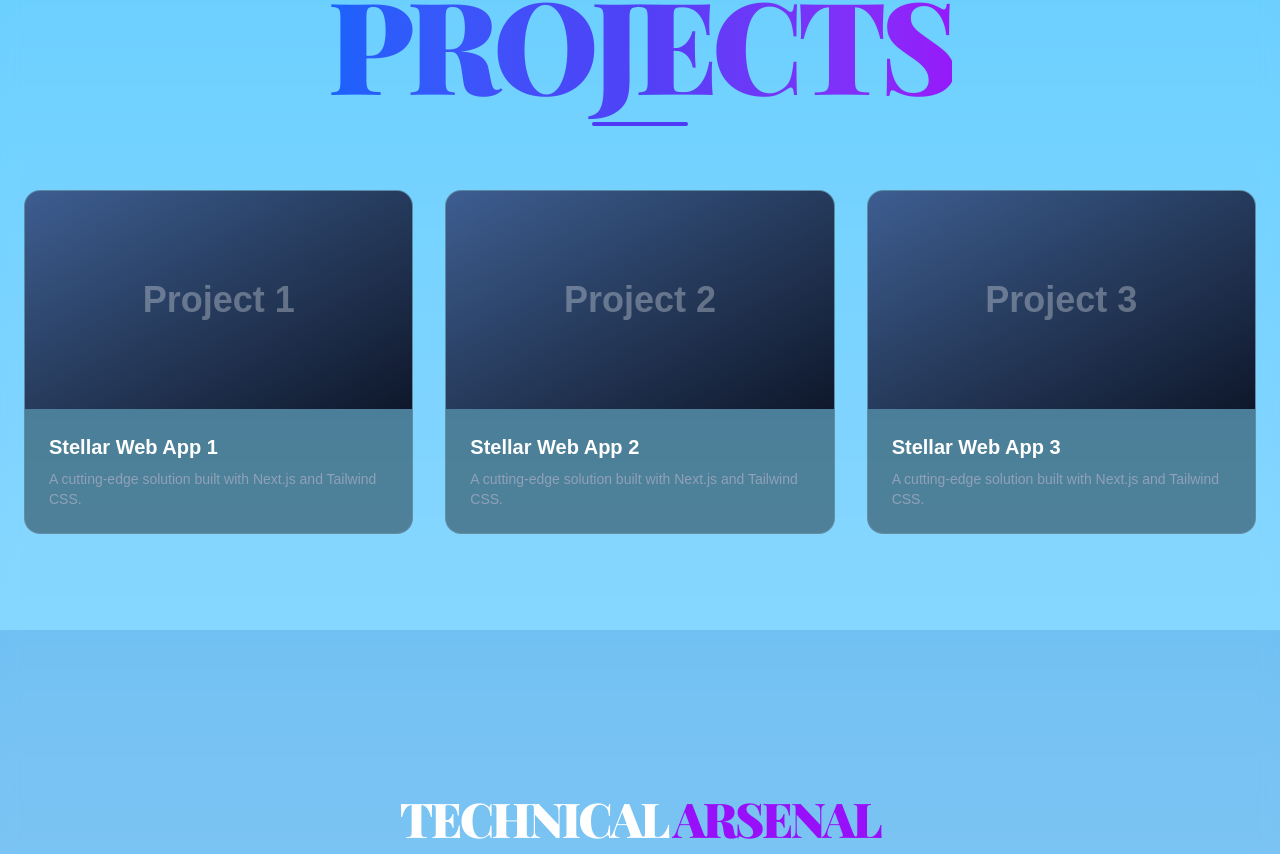
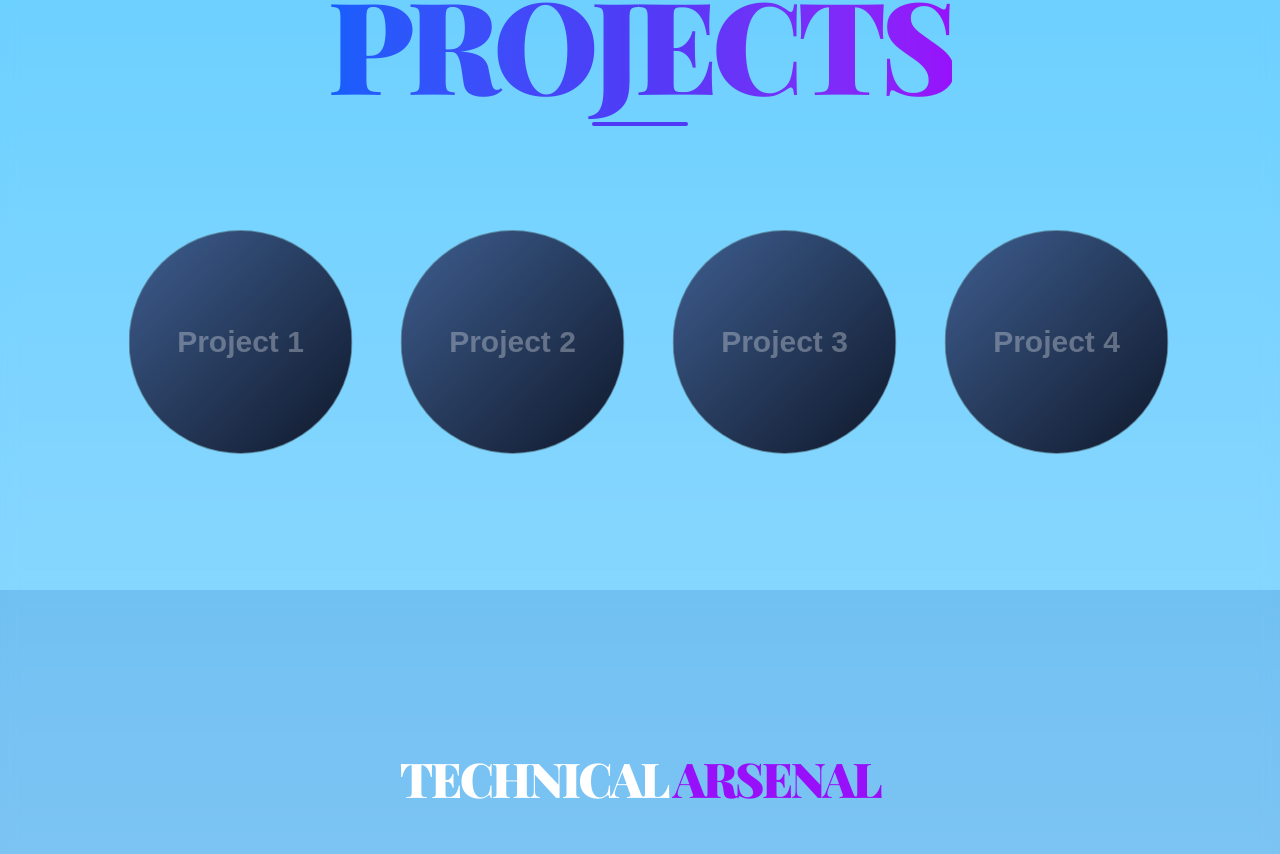
Before and after one commit to aasthakumari03/updated_Portfolio, a Next.js app: page / in a window 1280 px wide. Shown: the part 1126-1980 px from the top of the page. Built offline with nearby package versions, Linux system fonts and the light colour scheme; a web font is replaced by a local one.

Commit message:
added animation to projects page

```diff
--- a/app/globals.css
+++ b/app/globals.css
@@ -171,4 +171,24 @@ body {
     background-position: center;
     will-change: transform, opacity;
   }
+
+  @keyframes marquee {
+    0% {
+      transform: translateX(100vw);
+    }
+
+    100% {
+      transform: translateX(-100%);
+    }
+  }
+
+  .animate-marquee {
+    display: flex;
+    width: max-content;
+    animation: marquee 12s linear infinite;
+  }
+
+  .animate-marquee:hover {
+    animation-play-state: paused;
+  }
 }
--- a/app/page.tsx
+++ b/app/page.tsx
@@ -148,23 +148,23 @@ export default function Home() {
             </h2>
             <div className="w-24 h-1 bg-indigo-600 mx-auto rounded-full"></div>
           </div>
-          <div className="grid grid-cols-1 md:grid-cols-2 lg:grid-cols-3 gap-8 max-w-7xl w-full">
-            {[1, 2, 3].map((i) => (
-              <div key={i} className="group relative overflow-hidden rounded-2xl bg-black/40 border border-white/10 transition-all duration-700 ease-[cubic-bezier(0.23,1,0.32,1)] hover:scale-[1.03] hover:border-indigo-500/50 hover:shadow-[0_0_50px_rgba(79,70,229,0.2)]">
-                <div className="aspect-video bg-gradient-to-br from-indigo-900/40 to-slate-900 flex items-center justify-center text-white/20 transition-transform duration-700 ease-in-out group-hover:scale-110">
-                  <span className="text-4xl font-bold text-white/30 group-hover:text-white/50 transition-colors duration-500">Project {i}</span>
-                </div>
-                <div className="p-6 transition-colors duration-500 group-hover:bg-indigo-900/20">
-                  <h3 className="text-xl font-bold text-white mb-2 group-hover:text-indigo-300 transition-colors duration-300">Stellar Web App {i}</h3>
-                  <p className="text-slate-400 text-sm group-hover:text-slate-300 transition-colors duration-300">A cutting-edge solution built with Next.js and Tailwind CSS.</p>
-                </div>
-                <div className="absolute inset-0 bg-indigo-600/10 opacity-0 group-hover:opacity-100 transition-opacity duration-500 flex items-center justify-center pointer-events-none">
-                  <div className="bg-white text-indigo-600 px-8 py-3 rounded-full font-bold transform translate-y-8 group-hover:translate-y-0 transition-all duration-500 ease-[cubic-bezier(0.23,1,0.32,1)] shadow-2xl opacity-0 group-hover:opacity-100">
-                    View Details
+          <div className="relative w-full overflow-hidden py-10">
+            <div className="animate-marquee flex gap-12">
+              {[1, 2, 3, 4].map((i, index) => (
+                <div key={index} className="group relative w-56 h-56 rounded-full overflow-hidden bg-black/40 border border-white/10 transition-all duration-700 ease-[cubic-bezier(0.23,1,0.32,1)] hover:scale-110 hover:border-indigo-500/50 hover:shadow-[0_0_50px_rgba(79,70,229,0.2)] flex-shrink-0">
+                  <div className="absolute inset-0 bg-gradient-to-br from-indigo-900/40 to-slate-900 flex items-center justify-center text-white/20 transition-transform duration-700 ease-in-out group-hover:scale-110">
+                    <span className="text-3xl font-bold text-white/30 group-hover:text-white/50 transition-colors duration-500">Project {i}</span>
+                  </div>
+                  <div className="absolute inset-0 flex flex-col items-center justify-center p-8 text-center bg-black/60 opacity-0 group-hover:opacity-100 transition-opacity duration-500">
+                    <h3 className="text-xl font-bold text-white mb-2 text-indigo-300">Stellar Web App {i}</h3>
+                    <p className="text-slate-300 text-xs leading-tight">A cutting-edge solution built with Next.js and Tailwind CSS.</p>
+                    <div className="mt-4 bg-white text-indigo-600 px-6 py-2 rounded-full text-sm font-bold shadow-2xl">
+                      View Details
+                    </div>
                   </div>
                 </div>
-              </div>
-            ))}
+              ))}
+            </div>
           </div>
         </section>
 
```
